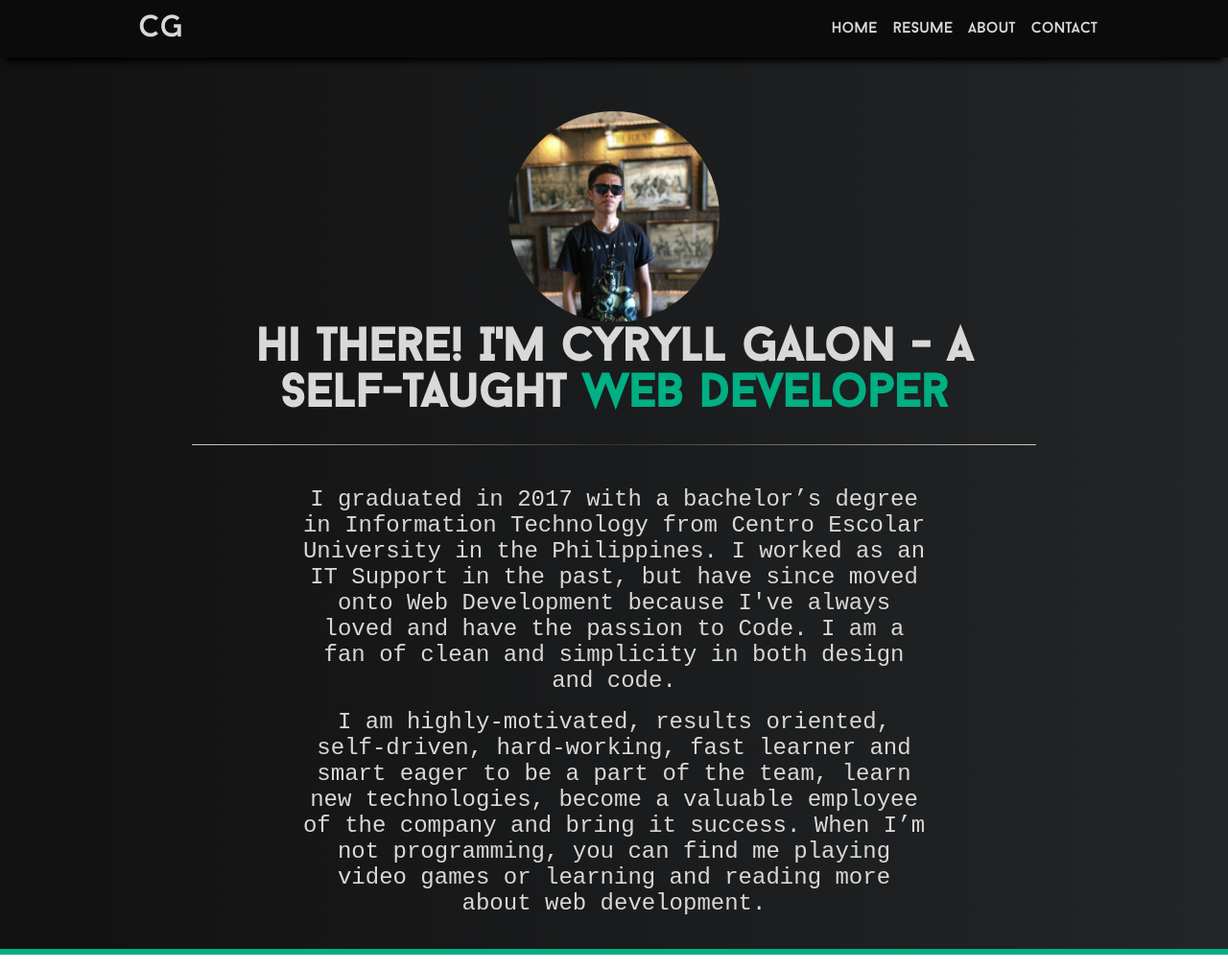
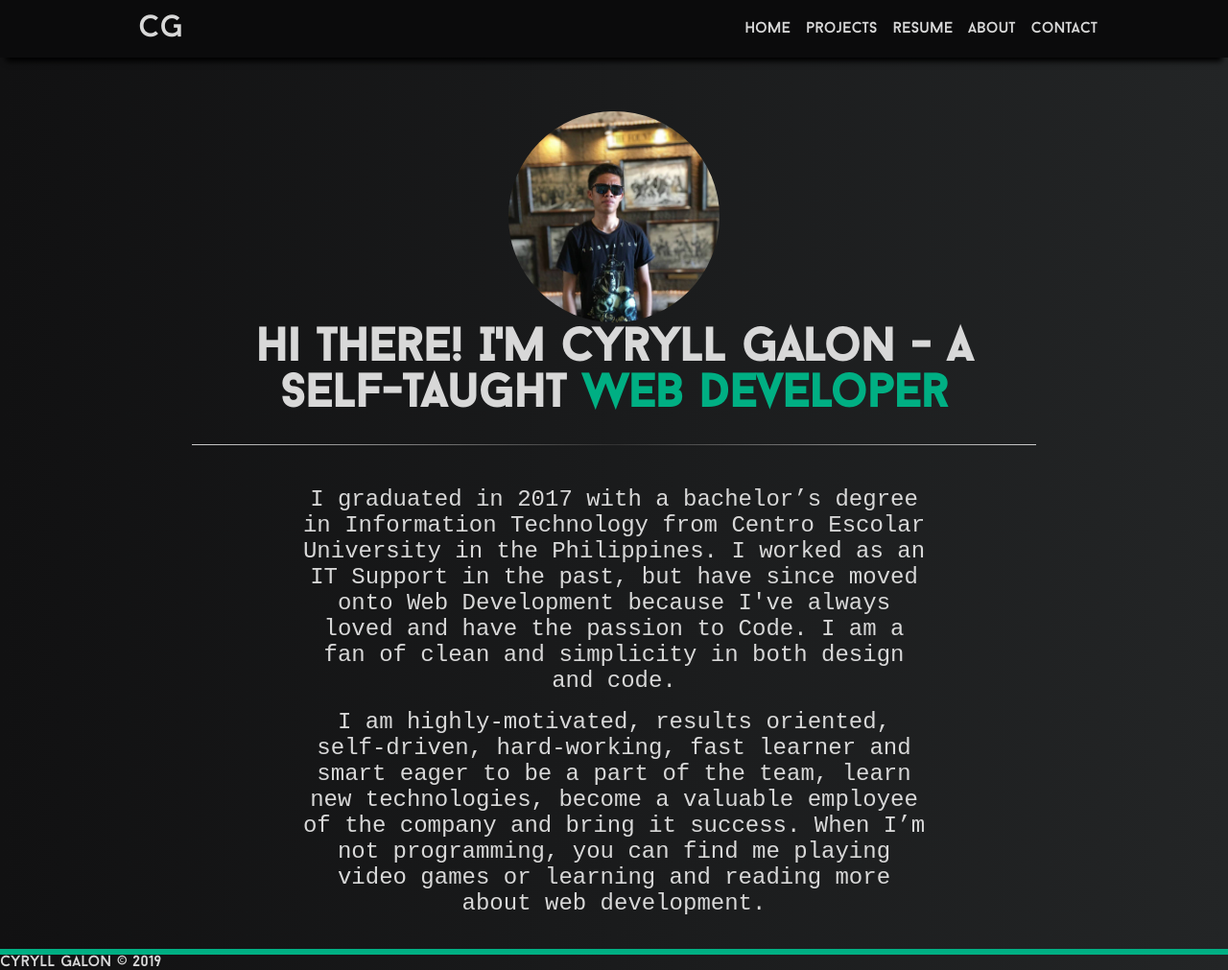
Before and after one commit to galoncyryll/portfolio, a React (Create React App) app: page /aboutme in a window 1280 px wide. Shown: the whole page at 96% size. Built offline with nearby package versions, Linux system fonts and the light colour scheme.

Commit message:
fixed projects page

```diff
--- a/src/App.js
+++ b/src/App.js
@@ -5,6 +5,8 @@ import Main from './components/main/main';
 import NavBar from './components/navbar/navbar';
 import SideDrawer from './components/navbar/sidedrawer/sidedrawer';
 import BackDrop from './components/navbar/sidedrawer/backdrop';
+import Footer from './components/footer/footer';
+
 
 import './App.css';
 
@@ -34,9 +36,10 @@ class App extends Component {
             <NavBar drawerClickHandler={this.drawerToggleClickHandler} />
             <SideDrawer show={this.state.sideDrawerOpen} />
             {backDrop}
-            <main style={{marginTop: '0', height: '100%'}}>
+            {/* <main style={{marginTop: '0', height: '100%', position:'relative'}}> */}
             <Main />
-            </main>
+            {/* </main>   */}
+            <Footer />
         </div>
     );
   }
--- a/src/components/aboutme/aboutme.css
+++ b/src/components/aboutme/aboutme.css
@@ -1,9 +1,11 @@
 .aboutme-body {
         margin: auto;
         width: 100%;
-        height: 100%;
+        min-height: 100%;
         justify-content: center;
         padding-top: 1rem;
+        display: block;
+        position: relative;
 }
 
 .aboutme-body:after {
@@ -17,6 +19,7 @@
         height: 6px;
         background: #00af83;
 }
+
 
 .about-content {
         vertical-align: middle;
--- a/src/components/contact/contact.css
+++ b/src/components/contact/contact.css
@@ -2,7 +2,7 @@
 .contact-body {
     margin: auto;
     width: 100%;
-    height: 100%;
+    min-height: 100%;
     justify-content: center;
     padding-top: 1rem;
 }
@@ -18,6 +18,7 @@
     height: 6px;
     background: #00af83;
 }
+
 
 .contact-grid {
     width: 80%;
--- /dev/null
+++ b/src/components/footer/footer.js
@@ -0,0 +1,18 @@
+import React, { Component } from 'react';
+import './footer.css';
+
+class Footer extends Component {
+    render(){
+        return(
+            <footer>
+                <div className='footer-text'>
+                    <p>
+                        Cyryll Galon &copy; 2019
+                    </p>
+                </div>
+            </footer>
+        );
+    }
+}
+
+export default Footer;
--- a/src/components/landingpage/landingpage.css
+++ b/src/components/landingpage/landingpage.css
@@ -1,12 +1,24 @@
 .landing-page {
     text-align: center;
     min-height: 100%;
-    height: 100%;
+    height: 100vh;
     position: relative;
-    padding-top: 3rem;
+    padding-top: 2rem;
 }
 
 .landing-page:after {
+    content: "";
+    display: block;
+    position: absolute;
+    z-index: 0;
+    bottom: 0;
+    left: 0;
+    width: 100%;
+    height: 6px;
+    background: #00af83;
+}
+
+.divider {
     content: "";
     display: block;
     position: absolute;
--- a/src/components/landingpage/landingpage.js
+++ b/src/components/landingpage/landingpage.js
@@ -1,11 +1,10 @@
 import React, { Component } from 'react';
-import Projects from '../projects/projects';
 import './landingpage.css';
 
 class LandingPage extends Component {
     render () {
         return (
-            <div style={{width: '100%', margin: 'auto', height: '100vh'}}>
+            // <div style={{width: '100%', margin: 'auto', height: '100%'}}>
                 <div className='landing-page'>
                     <div className='banner-text'>
                         <h1><i className="fas fa-code blocker"></i>CYRYLL JOSEPH GALON</h1>
@@ -52,15 +51,9 @@ class LandingPage extends Component {
                                 <i className="fab fa-linkedin"/>
                             </a>
                         </div>
-                        <div className="arrow bounce">
-                            <a className="fa fa-arrow-down fa-2x" href="#projects"> </a>
-                        </div>
                     </div>
                 </div>
-                <div id='projects'>
-                <Projects/>
-                </div>
-            </div>
+            // </div>
         );
     }
 }
--- a/src/components/main/main.js
+++ b/src/components/main/main.js
@@ -4,16 +4,17 @@ import { Switch, Route } from 'react-router-dom';
 import LandingPage from '../landingpage/landingpage';
 import AboutMe from '../aboutme/aboutme';
 import Contact from '../contact/contact';
-import Resume from '../resume/resume';
+import Projects from '../projects/projects';
+
 
 const Main = () => {
     return (
-        <Switch>
-            <Route exact path='/'component={LandingPage} />
-            <Route path='/aboutme'component={AboutMe} />
-            <Route path='/contact'component={Contact} />
-            <Route path='/resume'component={Resume} />
-        </Switch>
+            <Switch>
+                <Route exact path='/'component={LandingPage} />
+                <Route path='/projects'component={Projects} />
+                <Route path='/aboutme'component={AboutMe} />
+                <Route path='/contact'component={Contact} />
+            </Switch>
     );
 }
 
--- a/src/components/navbar/navbar.js
+++ b/src/components/navbar/navbar.js
@@ -16,7 +16,8 @@ const navBar = (props) => {
                 <div className='toolbar-nav-items'>
                     <ul>
                         <li><Link to='/'>home</Link></li>
-                        <li><Link to='/resume'>resume</Link></li>
+                        <li><Link to='/projects'>projects</Link></li>
+                        <li><a href='#0'>resume</a></li>
                         <li><Link to='/aboutme'>about</Link></li>
                         <li><Link to='/contact'>contact</Link></li>
                     </ul>
--- a/src/components/navbar/sidedrawer/sidedrawer.js
+++ b/src/components/navbar/sidedrawer/sidedrawer.js
@@ -11,7 +11,8 @@ const sideDrawer = (props) => {
         <nav className={drawerClasses}>
             <ul>
                 <li><Link to='/'>home</Link></li>
-                <li><Link to='/resume'>resume</Link></li>
+                <li><Link to='/projects'>projects</Link></li>
+                <li><a href='#0'>resume</a></li>
                 <li><Link to='/aboutme'>about</Link></li>
                 <li><Link to='/contact'>contact</Link></li>
             </ul>
--- a/src/components/projects/projects.css
+++ b/src/components/projects/projects.css
@@ -1,10 +1,9 @@
 .project-container {
     margin: auto;
     width: 100%;
-    height: 100%;
+    min-height: 100%;
     justify-content: center;
     text-align: center;
-    position: relative;
 }
 
 .project-container:after {
```
Also changed, not shown: src/components/footer/footer.css (added).
